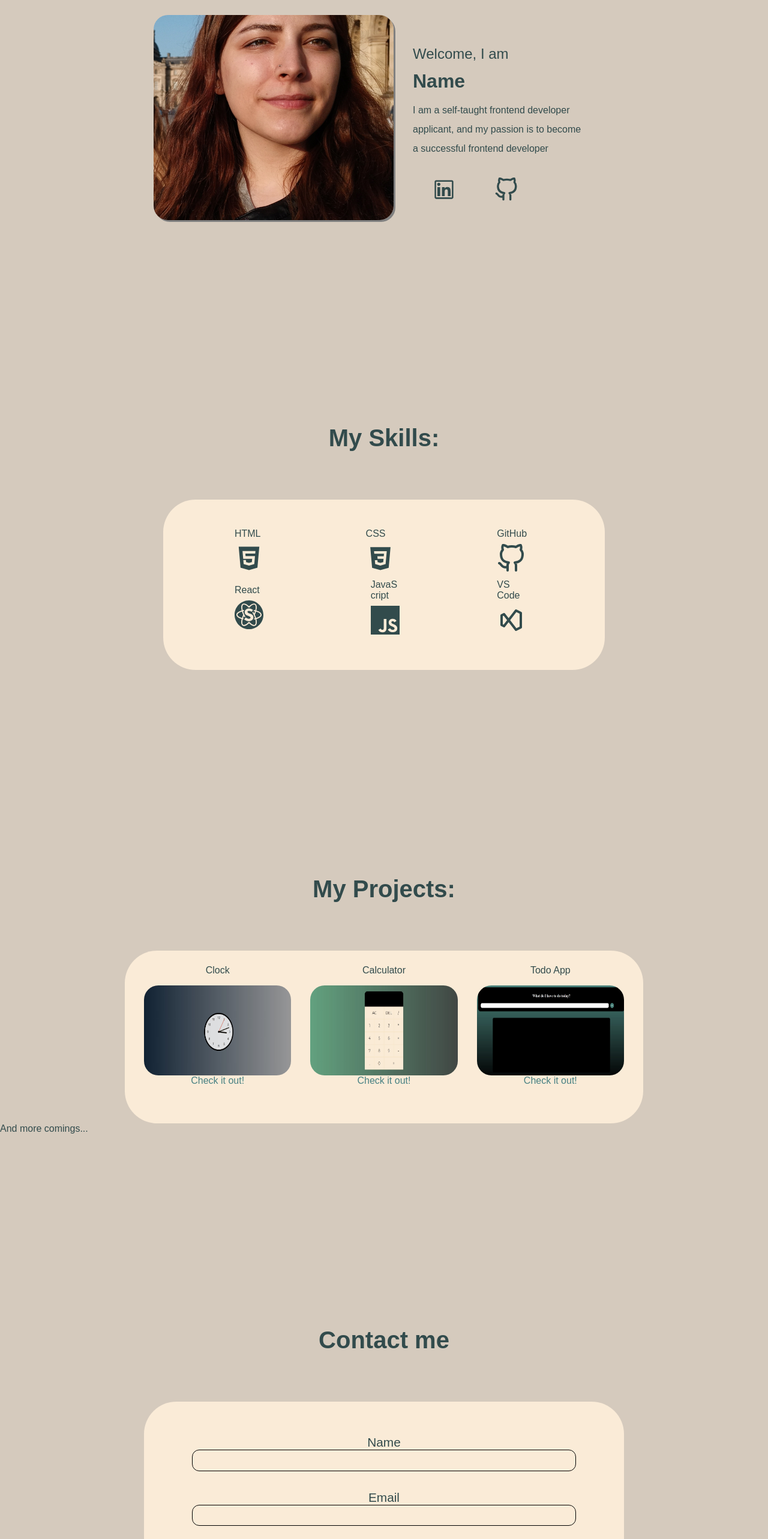
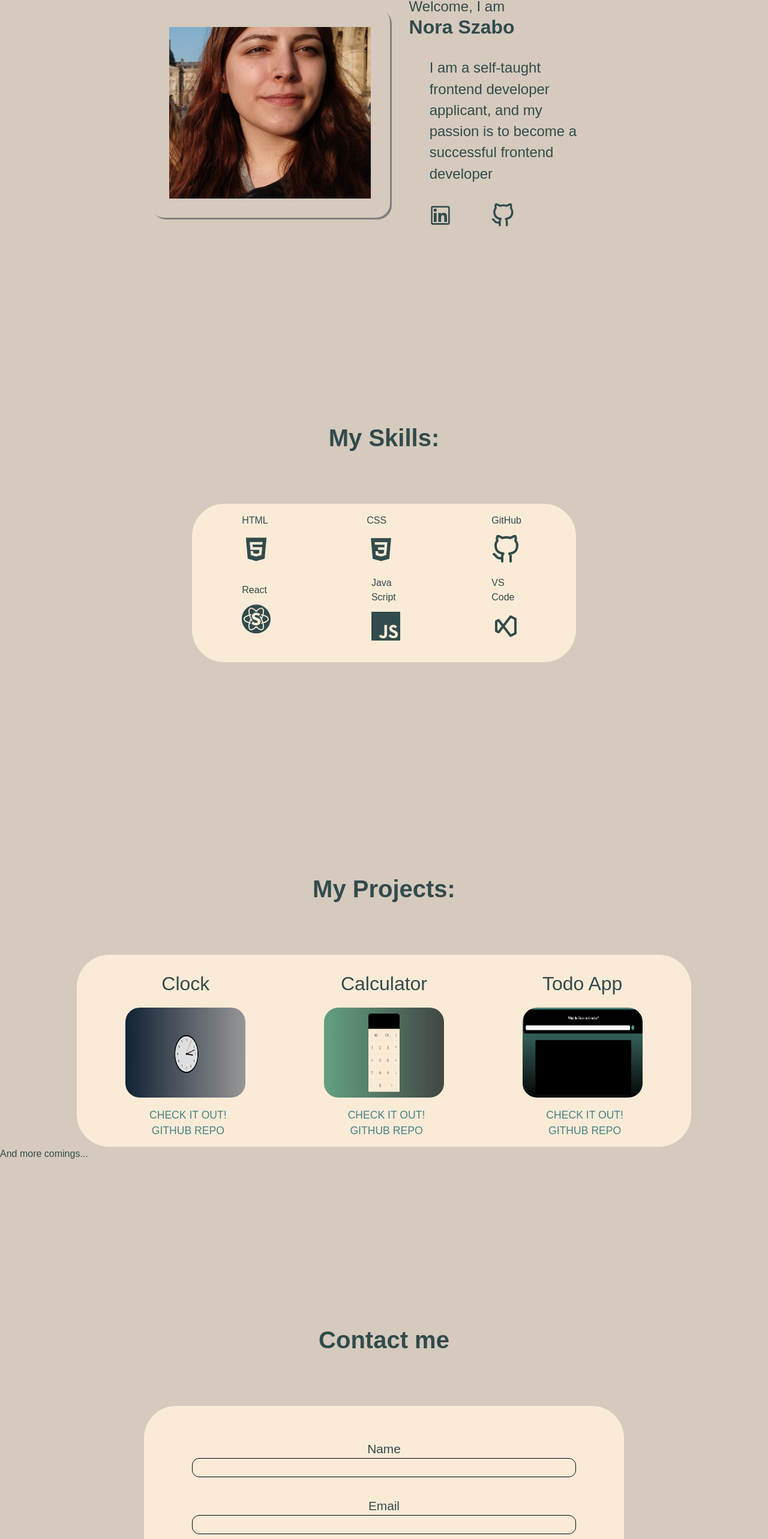
Before and after one commit to NoraTailor/portfolio-react, a React (Create React App) app: page / in a window 1280 px wide. Shown: the part 212-2778 px from the top of the page at 60% size. Built offline with nearby package versions, Linux system fonts and the light colour scheme.

Commit message:
some changes, on styling

```diff
--- a/package.json
+++ b/package.json
@@ -1,7 +1,8 @@
 {
-  "name": "porfolio",
+	"name": "portfolio",
 	"version": "0.1.0",
 	"private": true,
+	"homepage": "https://NoraTailor.github.io/portfolio-react",
 	"dependencies": {
 		"@emailjs/browser": "^3.10.0",
 		"@testing-library/jest-dom": "^5.16.5",
@@ -16,7 +17,7 @@
 	},
 	"scripts": {
 		"start": "react-scripts start",
-    "build": "react-scripts build",
+		"build": "CI= react-scripts build",
 		"test": "react-scripts test",
 		"eject": "react-scripts eject"
 	},
--- a/public/index.html
+++ b/public/index.html
@@ -3,18 +3,23 @@
 	<head>
 		<meta charset="utf-8" />
 		<link rel="icon" href="%PUBLIC_URL%/favicon.ico" />
-    <meta name="viewport" content="width=device-width, initial-scale=1" />
+		<meta
+			name="viewport"
+			content="width=device-width, initial-scale=1" />
 		<meta name="theme-color" content="#000000" />
 		<meta
 			name="description"
-      content="Web site created using create-react-app"
-    />
-    <link rel="apple-touch-icon" href="%PUBLIC_URL%/logo192.png" />
+			content="Web site created using create-react-app" />
+		<link
+			rel="apple-touch-icon"
+			href="%PUBLIC_URL%/logo192.png" />
 		<!--
       manifest.json provides metadata used when your web app is installed on a
       user's mobile device or desktop. See https://developers.google.com/web/fundamentals/web-app-manifest/
     -->
-    <link rel="manifest" href="%PUBLIC_URL%/manifest.json" />
+		<link
+			rel="manifest"
+			href="%PUBLIC_URL%/manifest.json" />
 		<!--
       Notice the use of %PUBLIC_URL% in the tags above.
       It will be replaced with the URL of the `public` folder during the build.
@@ -27,8 +32,11 @@
 		<title>React App</title>
 	</head>
 	<body>
-    <noscript>You need to enable JavaScript to run this app.</noscript>
-    <div id="root"></div>
+		<noscript
+			>You need to enable JavaScript to run this
+			app.</noscript
+		>
+		<main id="root"></main>
 		<!--
       This HTML file is a template.
       If you open it directly in the browser, you will see an empty page.
--- a/src/Contact.js
+++ b/src/Contact.js
@@ -1,37 +1,63 @@
-import React, { useState } from 'react';
-
+import React, { useRef, useState } from 'react';
+import emailjs from '@emailjs/browser';
 import { FaRegCopyright } from 'react-icons/fa';
+import Popup from './Popup';
 
 const Contact = () => {
-	const [formStatus, setFormStatus] = useState('Send');
+	const form = useRef();
+	const [isSent, setIsSent] = useState(false);
 
-	const onSubmit = (e) => {
+	const sendEmail = (e) => {
 		e.preventDefault();
-		setFormStatus('Submitting');
-		const { name, email, message } = e.target.elements;
-		let data = {
-			name: name.value,
-			email: email.value,
-			message: message.value,
-		};
+
+		emailjs
+			.sendForm(
+				'service_07dwc1a',
+				'contact_form',
+				form.current,
+				'gdfHmSLlpFwJv4k1C'
+			)
+			.then((result) => {
+				if (result.ok) {
+					return (
+						<Popup
+							trigger={() => setIsSent(true)}
+							setTrigger={setIsSent}>
+							<h3>I got your email</h3>
+						</Popup>
+					);
+				} else {
+					return (
+						<Popup
+							trigger={isSent}
+							setTrigger={setIsSent(false)}>
+							<h3>
+								Sorry there was a problem. Please try again
+								later.
+							</h3>
+						</Popup>
+					);
+				}
+			});
 	};
+
 	return (
 		<section className='page last-page' id='contact-page'>
 			<div className='title'>Contact me</div>
 			<div className='contact-container'>
 				<div className='contact'>
-					<form onSubmit={onSubmit}>
+					<form ref={form} onSubmit={sendEmail}>
 						<label htmlFor='name'>Name</label>
 						<input
 							type='text'
-							name='name'
+							name='user_name'
 							id='name'
 							required
 						/>
 						<label htmlFor='email'>Email</label>
 						<input
 							type='email'
-							name='mail'
+							name='user_email'
 							id='email'
 							required
 						/>
@@ -41,7 +67,9 @@ const Contact = () => {
 							id='message'
 							required
 						/>
-						<button type='submit'>Submit</button>
+						<button type='submit' value='Send'>
+							Submit
+						</button>
 					</form>
 				</div>
 			</div>
--- a/src/Main-slide.js
+++ b/src/Main-slide.js
@@ -17,13 +17,9 @@ const Main = () => {
 	const handleClick = (e) =>
 		setIsActive((current) => !current);
 
-	const handleMouseleave = () => {
-		setIsActive(false);
-	};
-
 	return (
 		<div className='first-page' id='home'>
-			<div
+			<button
 				className={
 					isActive
 						? 'navbar-icon-pos nav-bar-icon'
@@ -31,40 +27,49 @@ const Main = () => {
 				}
 				onClick={handleClick}>
 				{isActive ? <AiOutlineClose /> : <FaBars />}
-			</div>
+			</button>
 			<nav
-				onMouseLeave={handleMouseleave}
 				className={
 					isActive ? 'nav-bar active-navbar' : 'nav-bar'
 				}>
 				<div className='nav-bar-links-container'>
+					<ul>
+						<li>
 							<a href='#home'>
 								<AiOutlineHome className='icon' />
 								Home
 							</a>
+						</li>
+						<li>
 							<a href='#skill-page'>
 								<FaCodeBranch className='icon' /> Skills
 							</a>
+						</li>
+						<li>
 							<a href='#project-page'>
 								<FaLaptopCode className='icon' /> projects
 							</a>
+						</li>
+						<li>
 							<a href='#contact-page'>
 								<GrContact className='icon' /> contact
 							</a>
+						</li>
+					</ul>
 				</div>
 			</nav>
 			<div className='main-content-container'>
 				<img className='image' src={mainPic} alt='self' />
 				<div className='main-text-container'>
 					<h3>Welcome, I am </h3>
-					<h1>Name</h1>
-					<p>
+					<h1>Nora Szabo</h1>
+					<h2>
 						I am a self-taught frontend developer applicant,
 						and my passion is to become a successful
 						frontend developer
-					</p>
+					</h2>
 					<div className='social-media'>
-						<a href='www.linkedin.com/in/nora-szabo-934005230'>
+						<a href='https://www.linkedin.com/in/nora-szabo-934005230'>
 							<AiOutlineLinkedin />
 						</a>
 						<a href='https://github.com/NoraTailor'>
--- /dev/null
+++ b/src/Popup.js
@@ -0,0 +1,20 @@
+import React from 'react';
+
+function Popup(props) {
+	return props.trigger ? (
+		<div className='popup'>
+			<div className='popup-inner'>
+				<button
+					className='close-btn'
+					onClick={() => props.setTrigger(false)}>
+					close
+				</button>
+				{props.children}
+			</div>
+		</div>
+	) : (
+		''
+	);
+}
+
+export default Popup;
--- a/src/Projects.js
+++ b/src/Projects.js
@@ -20,7 +20,18 @@ const Projects = () => {
 									alt={project.name}
 								/>
 							</div>
-							<a href={project.url}>Check it out!</a>
+							<ul className='urls'>
+								<li>
+									<a href={project.onWebUrl}>
+										Check it out!
+									</a>
+								</li>
+								<li>
+									<a href={project.githubLink}>
+										Github Repo
+									</a>
+								</li>
+							</ul>
 						</section>
 					);
 				})}
--- a/src/data.js
+++ b/src/data.js
@@ -49,18 +49,21 @@ export const ProjectsData = [
 		id: 1,
 		name: 'clock',
 		img: clock,
-		url: 'https://noratailor.github.io/clock/',
+		onWebUrl: 'https://noratailor.github.io/clock/',
+		githubLink: 'https://github.com/NoraTailor/calculator',
 	},
 	{
 		id: 2,
 		name: 'calculator',
 		img: calculator,
-		url: 'https://noratailor.github.io/calculator',
+		onWebUrl: 'https://noratailor.github.io/calculator',
+		githubLink: 'https://github.com/NoraTailor/calculator',
 	},
 	{
 		id: 3,
 		name: 'todo app',
 		img: todo,
-		url: 'https://noratailor.github.io/todoapp/',
+		onWebUrl: 'https://noratailor.github.io/todoapp/',
+		githubLink: 'https://github.com/NoraTailor/todoapp',
 	},
 ];
--- a/src/index.css
+++ b/src/index.css
@@ -1,3 +1,84 @@
+/***********\
+reset
+\***********/
+
+/* Box sizing rules */
+*,
+*::before,
+*::after {
+	box-sizing: border-box;
+}
+
+/* Remove default margin */
+body,
+h1,
+h2,
+h3,
+h4,
+p,
+figure,
+blockquote,
+dl,
+dd {
+	margin: 0;
+}
+
+/* Remove list styles on ul, ol elements with a list role, which suggests default styling will be removed */
+ul[role='list'],
+ol[role='list'] {
+	list-style: none;
+}
+
+/* Set core root defaults */
+html:focus-within {
+	scroll-behavior: smooth;
+}
+
+/* Set core body defaults */
+body {
+	min-height: 100vh;
+	text-rendering: optimizeSpeed;
+	line-height: 1.5;
+}
+
+/* A elements that don't have a class get default styles */
+a:not([class]) {
+	text-decoration-skip-ink: auto;
+}
+
+/* Make images easier to work with */
+img,
+picture {
+	max-width: 100%;
+	display: block;
+}
+
+/* Inherit fonts for inputs and buttons */
+input,
+button,
+textarea,
+select {
+	font: inherit;
+}
+
+/* Remove all animations, transitions and smooth scroll for people that prefer not to see them */
+@media (prefers-reduced-motion: reduce) {
+	html:focus-within {
+		scroll-behavior: auto;
+	}
+
+	*,
+	*::before,
+	*::after {
+		animation-duration: 0.01ms !important;
+		animation-iteration-count: 1 !important;
+		transition-duration: 0.01ms !important;
+		scroll-behavior: auto !important;
+	}
+}
+
+/* color variables */
+
 :root {
 	--main-background: #d5cabd;
 	--section-background: antiquewhite;
@@ -16,25 +97,15 @@ body {
 .nav-bar {
 	height: 120vh;
 	width: 50%;
-	top: -1.5rem;
 	position: fixed;
 	background-color: var(--navbar-background);
 	transition: all 2s ease-in-out;
 	transform: translateX(-110%);
+	padding-top: 4rem;
 }
 
 .active-navbar {
 	transform: translateX(0);
-}
-
-.nav-bar-links-container {
-	margin-top: 3rem;
-	display: flex;
-	flex-direction: column;
-	justify-content: space-evenly;
-	align-items: center;
-	text-transform: uppercase;
-	height: 60%;
 }
 
 .icon {
@@ -46,8 +117,10 @@ body {
 	left: 14%;
 	top: 2rem;
 	z-index: 5;
-	height: 1rem;
-	transition: all 3s ease-in-out;
+	height: 4rem;
+	font-size: 2rem;
+	background-color: transparent;
+	transition: all 1s ease-in-out;
 }
 
 .navbar-icon-pos {
@@ -56,17 +129,33 @@ body {
 	font-size: 2rem;
 }
 
-nav a {
+.nav-bar-links-container {
+	display: flex;
+	justify-content: center;
+}
+
+ul {
+	display: flex;
+	flex-direction: column;
+	justify-content: space-around;
+	align-items: stretch;
+	text-transform: uppercase;
+	height: 100%;
+}
+
+li a {
 	text-decoration: none;
 	color: black;
 	font-size: 1.1rem;
 	font-weight: 500;
 }
+nav li {
+	list-style-type: none;
+}
 
 /*main slide */
 
 .first-page {
-	width: 100vw;
 	height: 100vh;
 	display: flex;
 	flex-direction: row;
@@ -86,10 +175,10 @@ nav a {
 
 .image {
 	flex: 1;
-	width: 20rem;
+	padding: 2rem;
 	border-radius: 24px;
 	margin: auto;
-	margin-top: -5rem;
+
 	margin-bottom: 1rem;
 	box-shadow: 3px 3px grey;
 }
@@ -99,17 +188,23 @@ nav a {
 	line-height: 1.3rem;
 	margin: auto;
 	text-align: center;
+	line-height: 2.2rem;
 }
 
 h3 {
 	font-weight: 200;
 	font-size: 1.5rem;
 }
+h2 {
+	font-weight: 100;
+	width: 80%;
+	margin: auto;
+	margin-top: 2rem;
+}
 
-.main-text-container > p {
+.main-text-container > h3 {
 	width: 85%;
 	margin: auto;
-	line-height: 2rem;
 }
 
 .social-media {
@@ -131,8 +226,6 @@ h3 {
 }
 
 .page {
-	width: 100vw;
-	margin-left: -0.5rem;
 	margin-top: 7rem;
 	min-height: 80vh;
 }
@@ -144,7 +237,7 @@ h3 {
 	margin: auto;
 	width: 50%;
 	background-color: antiquewhite;
-	padding: 3rem;
+	padding: 1rem;
 	border-radius: 54px;
 	column-gap: 1rem;
 }
@@ -168,10 +261,9 @@ h3 {
 }
 /* projects page */
 .project-container {
-	width: 80vw;
 	column-gap: 3rem;
 	margin-top: 5rem;
-	max-width: 800px;
+	width: 80%;
 	text-align: center;
 	display: grid;
 	grid-template-rows: repeat(3, 1fr);
@@ -184,18 +276,19 @@ h3 {
 }
 
 .project {
-	width: 100%;
+	height: 15rem;
 }
-
 .project-img {
 	border-radius: 24px;
 	margin-bottom: 1rem;
+	margin: auto;
 	width: 200px;
 	height: 150px;
 }
 
 .project-name {
 	text-transform: capitalize;
+	font-size: 2rem;
 }
 
 section a {
@@ -203,6 +296,14 @@ section a {
 	color: var(--text-anchor);
 }
 
+.urls {
+	height: 10%;
+}
+
+.urls li {
+	list-style-type: none;
+	margin-left: -2rem;
+}
 /*contact page design */
 
 .contact-container {
@@ -292,6 +393,33 @@ span {
 	margin-left: 0.5rem;
 }
 
+.popup {
+	position: fixed;
+	top: 0;
+	left: 0;
+	width: 100%;
+	height: 100vh;
+	background-color: rgba(0, 0, 0, 0.2);
+	display: flex;
+	justify-content: center;
+	align-items: center;
+}
+
+.popup-inner {
+	position: relative;
+	padding: 32px;
+	width: 80%;
+	max-width: 640px;
+	background-color: var(--text-anchor);
+	color: var(--main-background);
+}
+
+.popup .close-btn {
+	position: absolute;
+	top: 16px;
+	right: 16px;
+}
+
 @media screen and (min-width: 768px) {
 	.title {
 		font-size: 2.5rem;
@@ -300,7 +428,7 @@ span {
 	.main-content-container {
 		width: 60%;
 		height: 60%;
-
+		margin: auto;
 		flex-direction: row;
 	}
 
@@ -308,15 +436,16 @@ span {
 		width: 25rem;
 		margin-top: 0;
 		margin-bottom: 0;
+
 		margin: auto;
 	}
 
 	.main-text-container {
-		width: 100%;
+		width: 80%;
 		text-align: left;
 		margin-left: 2rem;
 	}
-	.main-text-container > p {
+	.main-text-container > h3 {
 		margin: 0;
 	}
 
@@ -345,18 +474,15 @@ span {
 	.project-container {
 		padding-left: 2rem;
 		padding-right: 2rem;
-		height: 50%;
 		grid-template-columns: repeat(3, 1fr);
 		grid-template-rows: 0;
 		column-gap: 2rem;
-		min-height: 15rem;
+		min-height: 20rem;
 	}
 
 	.project-img {
 		border-radius: 24px;
 		margin-bottom: 1rem;
-		width: 100%;
-		height: 100%;
 	}
 
 	.project-name {
@@ -373,13 +499,21 @@ span {
 	}
 
 	input {
-		height: 1.5rem;
+		height: 2rem;
 	}
 
 	input:focus,
 	textarea:focus {
 		border: 2px solid var(--text-anchor);
 		outline: none;
+	}
+
+	input:-webkit-autofill,
+	input:-webkit-autofill:hover,
+	input:-webkit-autofill:focus,
+	input:-webkit-autofill:active {
+		-webkit-box-shadow: 0 0 0 30px var(--section-background)
+			inset !important;
 	}
 
 	.dog {
```
Also changed, not shown: 1 other file (tests, documents, lock files or other folders). Lines whose indentation alone changed are shown as unchanged.
